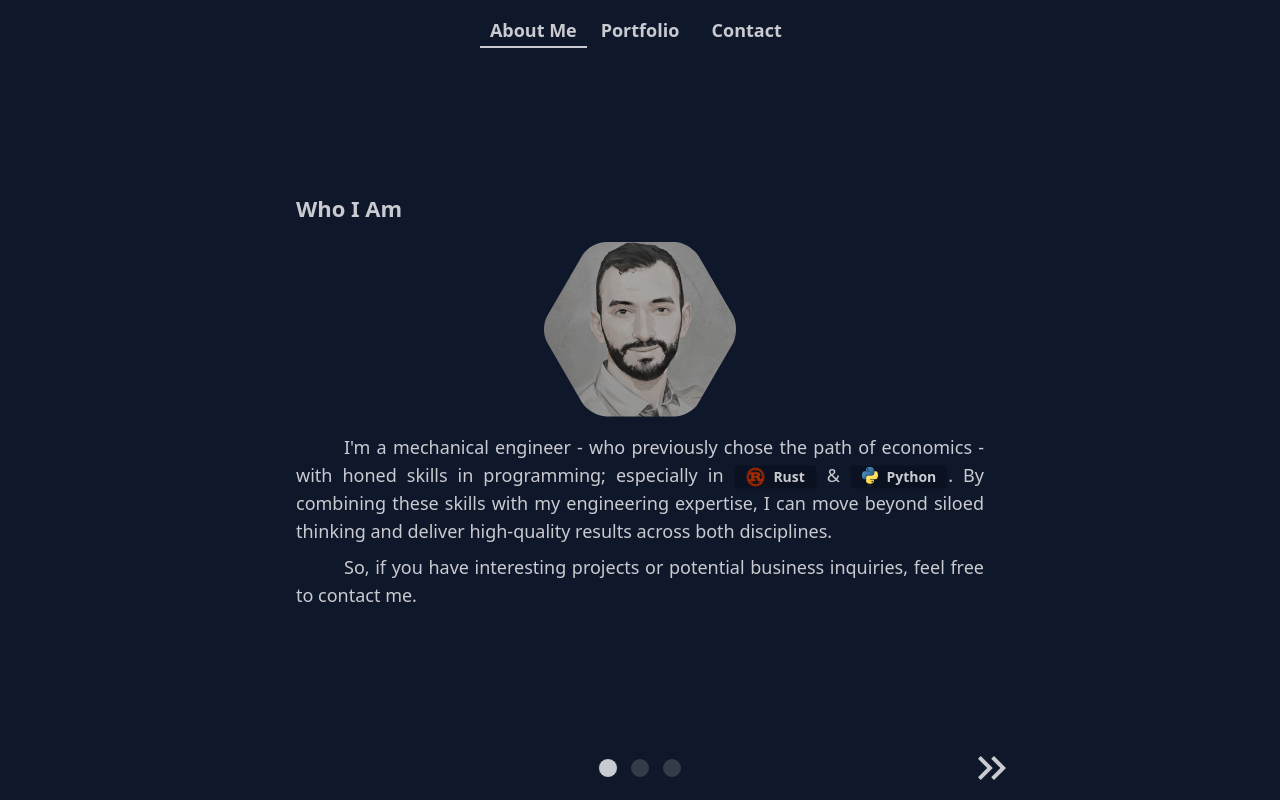
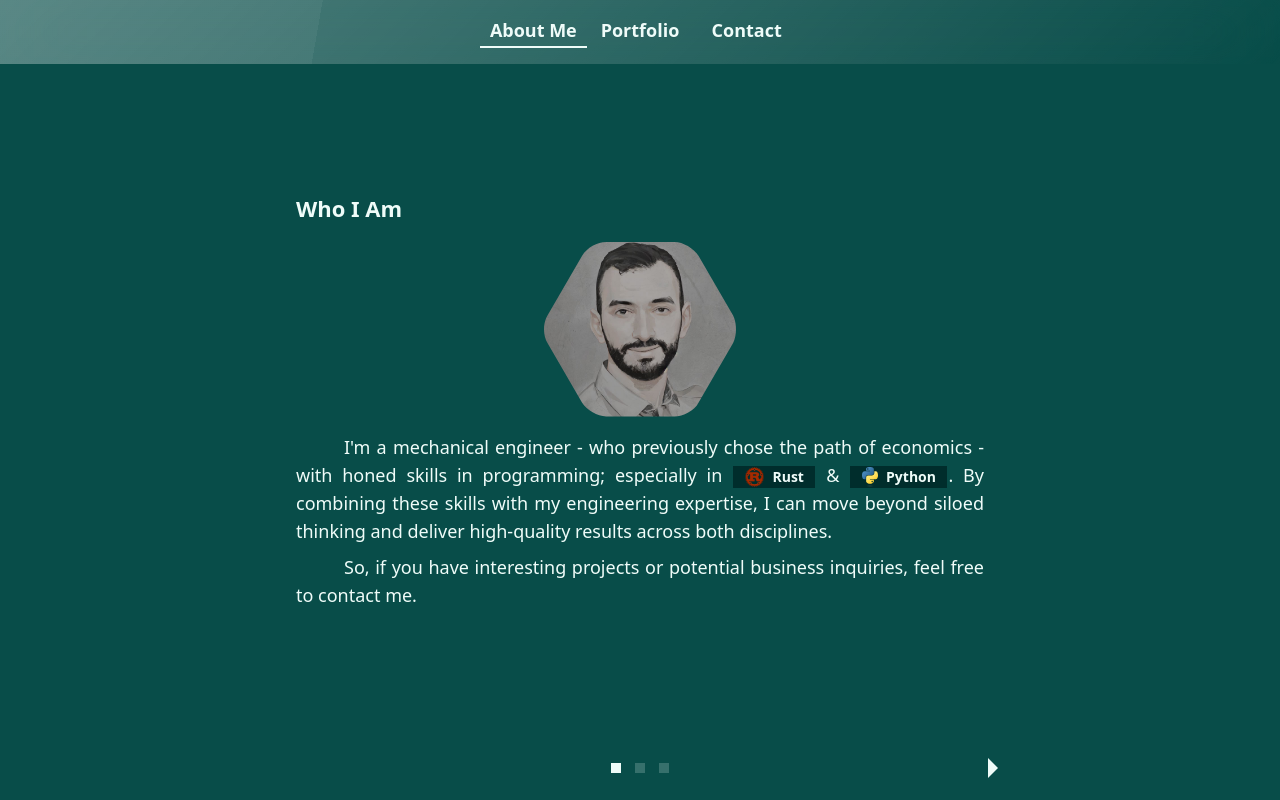
Before and after one commit to FatihDmrcn/FatihDmrcn.github.io, a SvelteKit app: page / in a window 1280 px wide. Built offline with nearby package versions, Linux system fonts and the light colour scheme.

Commit message:
new custom color scheme

```diff
--- a/src/app.css
+++ b/src/app.css
@@ -1,4 +1,38 @@
 @import "tailwindcss";
 @plugin "daisyui" {
-    themes: night --default, emerald, dim;
+    themes: "racinggreen" --default;
 }
+@plugin "daisyui/theme" {
+    name: "racinggreen";
+    default: true;
+    prefersdark: false;
+    color-scheme: "light";
+    --color-base-100: oklch(38% 0.063 188.416);
+    --color-base-200: oklch(38% 0.063 188.416);
+    --color-base-300: oklch(27% 0.046 192.524);
+    --color-base-content: oklch(98% 0.014 180.72);
+    --color-primary: oklch(84% 0.238 128.85);
+    --color-primary-content: oklch(38% 0.063 188.416);
+    --color-secondary: oklch(84% 0.238 128.85);
+    --color-secondary-content: oklch(38% 0.063 188.416);
+    --color-accent: oklch(77% 0.152 181.912);
+    --color-accent-content: oklch(38% 0.063 188.416);
+    --color-neutral: oklch(14% 0.005 285.823);
+    --color-neutral-content: oklch(92% 0.004 286.32);
+    --color-info: oklch(74% 0.16 232.661);
+    --color-info-content: oklch(29% 0.066 243.157);
+    --color-success: oklch(76% 0.177 163.223);
+    --color-success-content: oklch(37% 0.077 168.94);
+    --color-warning: oklch(82% 0.189 84.429);
+    --color-warning-content: oklch(41% 0.112 45.904);
+    --color-error: oklch(71% 0.194 13.428);
+    --color-error-content: oklch(27% 0.105 12.094);
+    --radius-selector: 0rem;
+    --radius-field: 0rem;
+    --radius-box: 0rem;
+    --size-selector: 0.25rem;
+    --size-field: 0.25rem;
+    --border: 0.5px;
+    --depth: 0;
+    --noise: 0;
+}
--- a/src/lib/components/badge.svelte
+++ b/src/lib/components/badge.svelte
@@ -3,7 +3,7 @@
 </script>
 
 <div
-    class="badge badge-sm sm:badge-md bg-base-300 indent-0 rounded-sm font-semibold"
+    class="badge badge-sm sm:badge-md bg-base-300 indent-0 font-semibold"
 >
     <img {src} class="h-9/10 aspect-auto" alt={name} />
     {name}
--- a/src/lib/components/carousel_h.svelte
+++ b/src/lib/components/carousel_h.svelte
@@ -35,9 +35,7 @@
                 ? 'scale-0'
                 : 'scale-100'}"
         >
-            <path
-                d="M440-240 200-480l240-240 56 56-183 184 183 184-56 56Zm264 0L464-480l240-240 56 56-183 184 183 184-56 56Z"
-            />
+            <path d="M560-280 360-480l200-200v400Z" />
         </svg>
     </a>
     <div class="flex-1 flex gap-1.5 sm:gap-3 justify-center">
@@ -45,7 +43,7 @@
             <a
                 aria-label="slide"
                 href={`#${id}_${i}`}
-                class="btn btn-circle size-5 {pos == i
+                class="btn btn-square size-3 {pos == i
                     ? 'bg-base-content'
                     : 'bg-base-content/20'}"
             ></a>
@@ -64,9 +62,7 @@
                 ? 'scale-0'
                 : 'scale-100'}"
         >
-            <path
-                d="M383-480 200-664l56-56 240 240-240 240-56-56 183-184Zm264 0L464-664l56-56 240 240-240 240-56-56 183-184Z"
-            />
+            <path d="M400-280v-400l200 200-200 200Z" />
         </svg>
     </a>
 </div>
--- a/src/routes/+layout.svelte
+++ b/src/routes/+layout.svelte
@@ -22,18 +22,20 @@
         if (new_idx != idx) {
             idx = new_idx;
             if (idx == 0) {
-                html!.setAttribute("data-theme", "night");
+                html!.style.backgroundColor = "var(--color-base-100)";
             } else if (idx == 1) {
-                html!.setAttribute("data-theme", "emerald");
+                html!.style.backgroundColor = "var(--color-base-100)";
             } else {
-                html!.setAttribute("data-theme", "dim");
+                html!.style.backgroundColor = "var(--color-base-300)";
             }
         }
     }
 </script>
 
 <main class="flex flex-col h-svh w-svw relative items-center">
-    <div class="absolute top-0 left-0 navbar justify-center z-10">
+    <div
+        class="absolute top-0 left-0 navbar glass shadow-none justify-center z-10"
+    >
         <div
             class="relative w-xs grid grid-cols-3 justify-items-center pb-1 text-lg font-semibold"
         >
```
